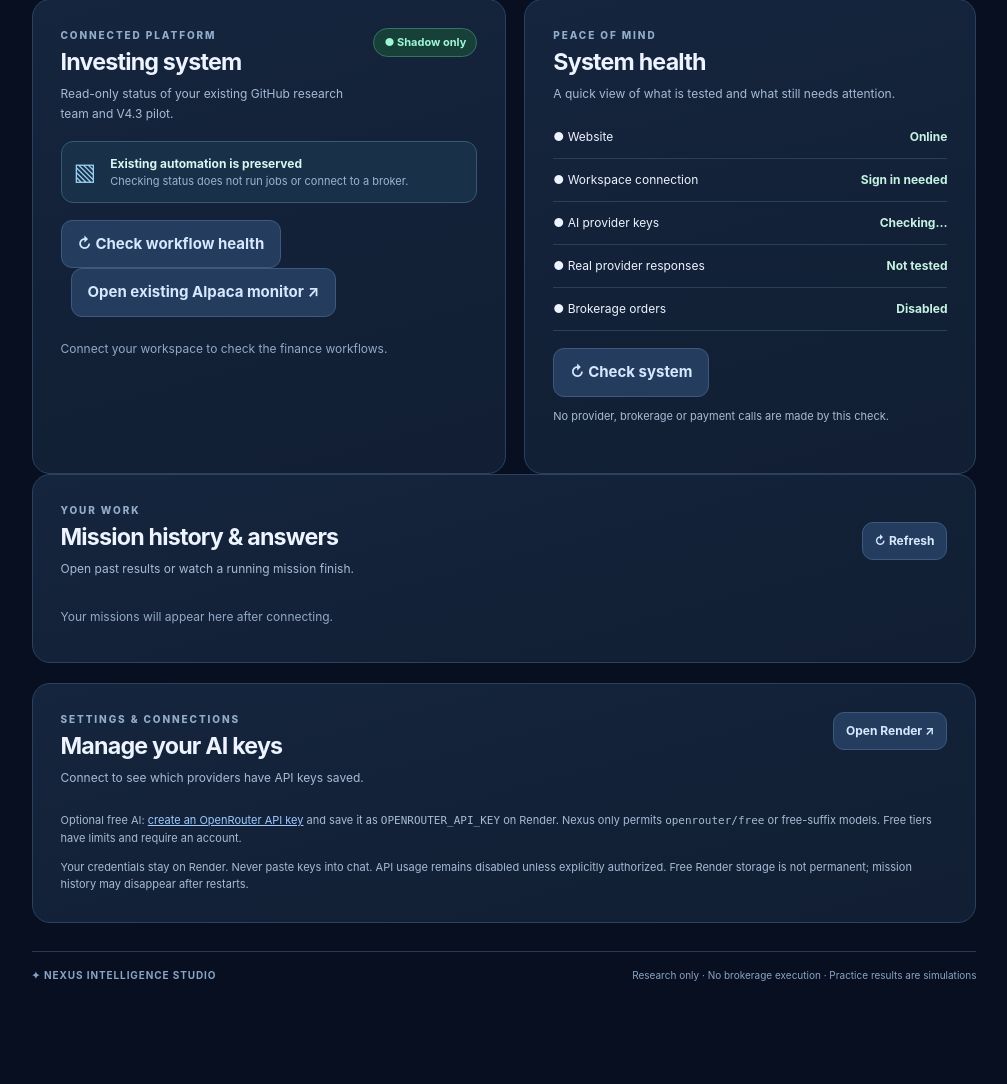
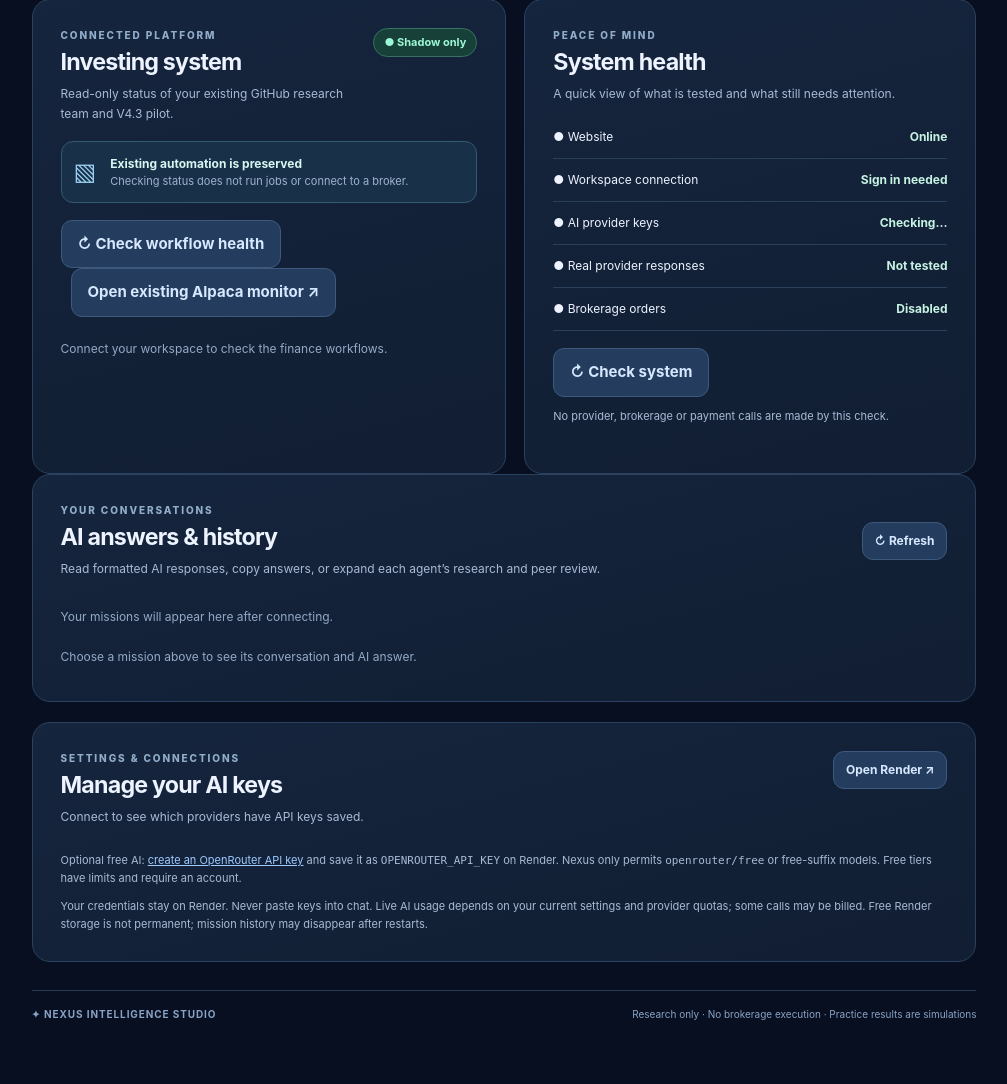
Before and after one commit to jacarney1990/alpaca-paper-monitor, a Flask app: page / in a window 1280 px wide. Shown: the part 3177-4261 px from the top of the page, without its empty margins (260-1267 px from the left). Before the commit the page ends 4158 px from the top, so only its background shows below. Run offline with Flask 3, Linux system fonts and the light colour scheme.

Commit message:
Load safe answer formatter and label conversations in Nexus UI

```diff
--- a/ai_studio/templates/index.html
+++ b/ai_studio/templates/index.html
@@ -12,6 +12,7 @@
 <meta name="description" content="Your private AI workspace for research, project work and read-only investment intelligence.">
 <title>Nexus | Your AI workspace</title>
 <link rel="stylesheet" href="/static/style.css">
+<script defer src="/static/answer-renderer.js"></script>
 <script defer src="/static/app.js"></script>
 <script defer src="/static/install.js"></script>
 </head>
@@ -203,16 +204,16 @@
     </div>
 
     <section id="history-panel" class="card archive">
-      <div class="section-head"><div><div class="eyebrow">YOUR WORK</div><h2>Mission history &amp; answers</h2><p>Open past results or watch a running mission finish.</p></div><button class="btn secondary small" id="reload" type="button">↻ Refresh</button></div>
+      <div class="section-head"><div><div class="eyebrow">YOUR CONVERSATIONS</div><h2>AI answers &amp; history</h2><p>Read formatted AI responses, copy answers, or expand each agent’s research and peer review.</p></div><button class="btn secondary small" id="reload" type="button">↻ Refresh</button></div>
       <div id="history" class="history-list"><p class="placeholder">Your missions will appear here after connecting.</p></div>
-      <div id="output" aria-live="polite"></div>
+      <div id="output" aria-label="AI conversation results"><p class="placeholder">Choose a mission above to see its conversation and AI answer.</p></div>
     </section>
 
     <section class="settings-tip card" aria-label="Provider setup">
       <div class="section-head"><div><div class="eyebrow">SETTINGS &amp; CONNECTIONS</div><h2>Manage your AI keys</h2><p id="provider-guidance">Connect to see which providers have API keys saved.</p></div><a class="btn secondary small" href="https://dashboard.render.com/web/srv-dbaedtbncjis73d8hm60" target="_blank" rel="noopener noreferrer">Open Render ↗</a></div>
       <div id="missing-keys" class="missing-keys"></div>
       <p class="muted-note">Optional free AI: <a href="https://openrouter.ai/settings/keys" target="_blank" rel="noopener noreferrer">create an OpenRouter API key</a> and save it as <code>OPENROUTER_API_KEY</code> on Render. Nexus only permits <code>openrouter/free</code> or free-suffix models. Free tiers have limits and require an account.</p>
-      <p class="muted-note">Your credentials stay on Render. Never paste keys into chat. API usage remains disabled unless explicitly authorized. Free Render storage is not permanent; mission history may disappear after restarts.</p>
+      <p class="muted-note">Your credentials stay on Render. Never paste keys into chat. Live AI usage depends on your current settings and provider quotas; some calls may be billed. Free Render storage is not permanent; mission history may disappear after restarts.</p>
     </section>
 
     <footer class="footer">✦ NEXUS INTELLIGENCE STUDIO <span>Research only · No brokerage execution · Practice results are simulations</span></footer>
```
